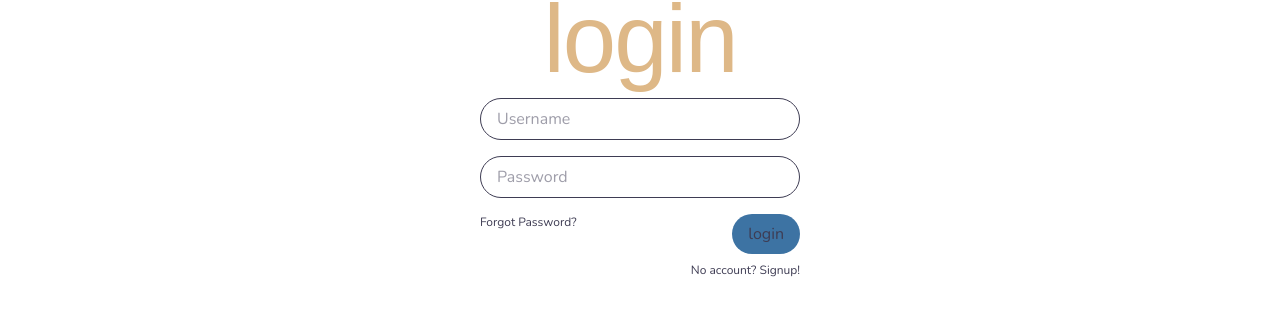
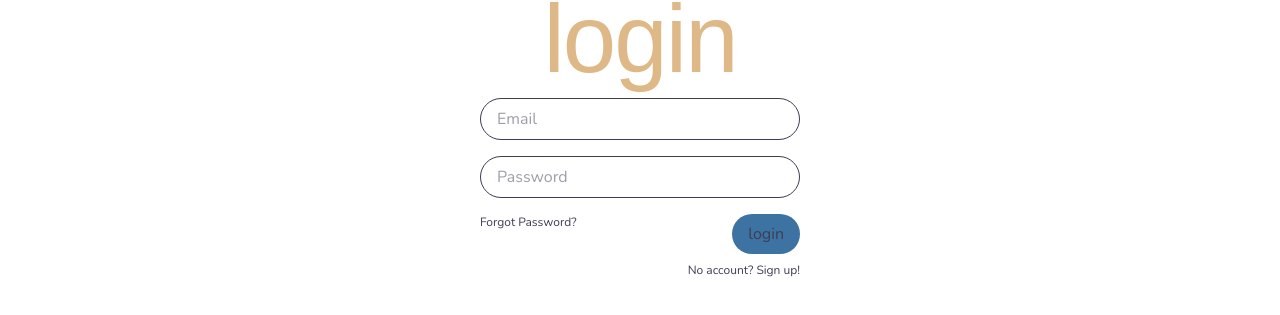
Before and after one commit to plan-cake/frontend, a Next.js app: page /login in a window 1280 px wide. Shown: the part 263-578 px from the top of the page. Built offline with nearby package versions, Linux system fonts and the light colour scheme; a web font is replaced by a local one.

Commit message:
switch out username for email

```diff
--- a/app/login/page.tsx
+++ b/app/login/page.tsx
@@ -5,19 +5,19 @@ import Link from "next/link";
 import { useRouter } from "next/navigation";
 
 export default function Page() {
-  const [username, setUsername] = useState("");
+  const [email, setEmail] = useState("");
   const [password, setPassword] = useState("");
   const router = useRouter();
 
   const handleSubmit = (e: React.FormEvent) => {
     e.preventDefault();
-    console.log("Login attempt:", { username, password });
+    console.log("Login attempt:", { email, password });
 
     // TODO: Replace with real authentication
-    if (username === "test" && password === "1234") {
+    if (email === "test" && password === "1234") {
       router.push("/dashboard");
     } else {
-      alert("Invalid username or password");
+      alert("Invalid email or password");
     }
   };
 
@@ -29,12 +29,12 @@ export default function Page() {
           login
         </h1>
 
-        {/* Username */}
+        {/* Email */}
         <input
           type="text"
-          placeholder="Username"
-          value={username}
-          onChange={(e) => setUsername(e.target.value)}
+          placeholder="Email"
+          value={email}
+          onChange={(e) => setEmail(e.target.value)}
           className="mb-4 w-full rounded-full border px-4 py-2 focus:ring-2 focus:outline-none"
         />
 
@@ -62,11 +62,11 @@ export default function Page() {
           </button>
         </div>
 
-        {/* Signup Link */}
+        {/* Sign up Link */}
         <div className="w-full text-right text-xs">
           No account?{" "}
           <Link href="/sign-up" className="cursor-pointer">
-            Signup!
+            Sign up!
           </Link>
         </div>
       </form>
--- a/app/sign-up/page.tsx
+++ b/app/sign-up/page.tsx
@@ -6,16 +6,14 @@ import { useRouter } from "next/navigation";
 
 export default function Page() {
   const [email, setEmail] = useState("");
-  const [username, setUsername] = useState("");
   const [password, setPassword] = useState("");
   const [confirmPassword, setConfirmPassword] = useState("");
   const router = useRouter();
 
   const handleSubmit = (e: React.FormEvent) => {
     e.preventDefault();
-    console.log("Signup attempt:", {
+    console.log("Sign up attempt:", {
       email,
-      username,
       password,
       confirmPassword,
     });
@@ -23,7 +21,6 @@ export default function Page() {
     // TODO: Replace with real sign up information
     if (
       email === "test" &&
-      username === "test" &&
       password === "1234" &&
       confirmPassword === password
     ) {
@@ -38,7 +35,7 @@ export default function Page() {
       <form onSubmit={handleSubmit} className="flex w-80 flex-col items-center">
         {/* Title */}
         <h1 className="font-display mb-4 block text-5xl leading-none text-lion md:text-8xl">
-          signup
+          sign up
         </h1>
 
         {/* Email */}
@@ -47,15 +44,6 @@ export default function Page() {
           placeholder="Email"
           value={email}
           onChange={(e) => setEmail(e.target.value)}
-          className="mb-4 w-full rounded-full border px-4 py-2 focus:ring-2 focus:outline-none"
-        />
-
-        {/* Username */}
-        <input
-          type="text"
-          placeholder="Username"
-          value={username}
-          onChange={(e) => setUsername(e.target.value)}
           className="mb-4 w-full rounded-full border px-4 py-2 focus:ring-2 focus:outline-none"
         />
 
@@ -77,13 +65,13 @@ export default function Page() {
           className="mb-4 w-full rounded-full border px-4 py-2 focus:ring-2 focus:outline-none"
         />
 
+        {/* Sign Up Button */}
         <div className="flex w-full">
-          {/* Sign Up Button */}
           <button
             type="submit"
             className="mb-2 ml-auto cursor-pointer gap-2 rounded-full bg-blue px-4 py-2 font-medium transition"
           >
-            Sign Up
+            sign up
           </button>
         </div>
 
```
